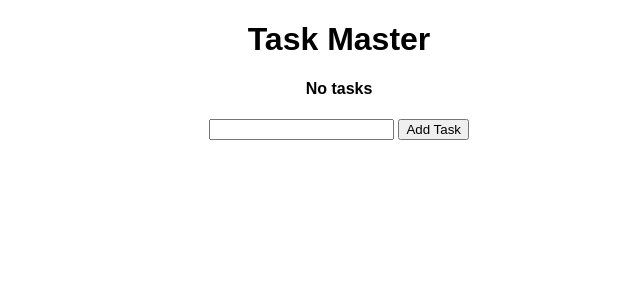
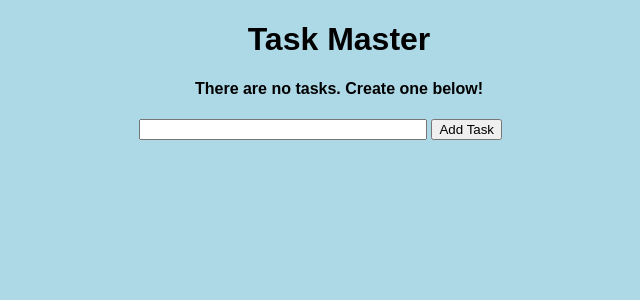
Before and after one commit to jachos254/flask_module, a Flask app: template templates/index.html in a window 1280 px wide. Shown: the top 300 px of the page, without its empty margins (301-941 px from the left). Run offline with Flask 2, Linux system fonts and the light colour scheme; the template is opened without the code that fills it, so the values that code supplies are empty.

Commit message:
main to app

```diff
--- a/main.py
+++ b/app.py
@@ -7,15 +7,15 @@ app.config['SQLALCHEMY_DATABASE_URI'] = 'sqlite:///test.db'
 db = SQLAlchemy(app)
 
 class Todo(db.Model):
-    id = db.Column(db.Integer, primary_key=1)
-    content = db.Column(db.String(200), nullable=0)
+    id = db.Column(db.Integer, primary_key=True)
+    content = db.Column(db.String(200), nullable=False)
     date_created = db.Column(db.DateTime, default=datetime.utcnow)
 
     def __repr__(self):
-        return '<Task %r' % self.id
+        return '<Task %r>' % self.id
+
 
 @app.route('/', methods=['POST', 'GET'])
-
 def index():
     if request.method == 'POST':
         task_content = request.form['content']
@@ -26,11 +26,12 @@ def index():
             db.session.commit()
             return redirect('/')
         except:
-            return 'There was an issue adding task'
+            return 'There was an issue adding your task'
 
     else:
         tasks = Todo.query.order_by(Todo.date_created).all()
         return render_template('index.html', tasks=tasks)
+
 
 @app.route('/delete/<int:id>')
 def delete(id):
@@ -41,11 +42,12 @@ def delete(id):
         db.session.commit()
         return redirect('/')
     except:
-        return 'There was a problem deleting task'
+        return 'There was a problem deleting that task'
 
 @app.route('/update/<int:id>', methods=['GET', 'POST'])
 def update(id):
     task = Todo.query.get_or_404(id)
+
     if request.method == 'POST':
         task.content = request.form['content']
 
@@ -53,9 +55,11 @@ def update(id):
             db.session.commit()
             return redirect('/')
         except:
-            return 'There was an issue with updating'
+            return 'There was an issue updating your task'
+
     else:
         return render_template('update.html', task=task)
 
-if __name__ == '__main__':
-    app.run(debug=1)
+
+if __name__ == "__main__":
+    app.run(debug=True)
--- a/static/css/main.css
+++ b/static/css/main.css
@@ -1,4 +1,36 @@
-body {
+body, html {
     margin: 0;
     font-family: sans-serif;
+    background-color: lightblue;
 }
+
+.content {
+    margin: 0 auto;
+    width: 400px;
+}
+
+table, td, th {
+    border: 1px solid #aaa;
+}
+
+table {
+    border-collapse: collapse;
+    width: 100%;
+}
+
+th {
+    height: 30px;
+}
+
+td {
+    text-align: center;
+    padding: 5px;
+}
+
+.form {
+    margin-top: 20px;
+}
+
+#content {
+    width: 70%;
+}
--- a/templates/base.html
+++ b/templates/base.html
@@ -2,7 +2,7 @@
 <html lang="en">
 <head>
     <meta charset="UTF-8">
-    <meta name="viewport" content="width=device-width, inital-scale=1.0">
+    <meta name="viewport" content="width=device-width, initial-scale=1.0">
     <meta http-equiv="X-UA-Compatible" content="ie=edge">
     <link rel="stylesheet" href="{{ url_for('static', filename='main.css') }}">
     {% block head %}{% endblock %}
--- a/templates/index.html
+++ b/templates/index.html
@@ -5,15 +5,11 @@
 {% endblock %}
 
 {% block body %}
-<div class="content" style="text-align: center">
+<div class="content">
     <h1 style="text-align: center">Task Master</h1>
     {% if tasks|length < 1 %}
-
-    <h4 style="text-align: center">No tasks</h4>
-
+    <h4 style="text-align: center">There are no tasks. Create one below!</h4>
     {% else %}
-
-
     <table>
         <tr>
             <th>Task</th>
--- a/templates/update.html
+++ b/templates/update.html
@@ -5,10 +5,8 @@
 {% endblock %}
 
 {% block body %}
-<div class="content" style="text-align: center">
-    <h1 style="text-align: center">Task Master</h1>
-
-
+<div class="content">
+    <h1 style="text-align: center">Update Task</h1>
 
     <div class="form">
         <form action="/update/{{task.id}}" method="POST">
```
